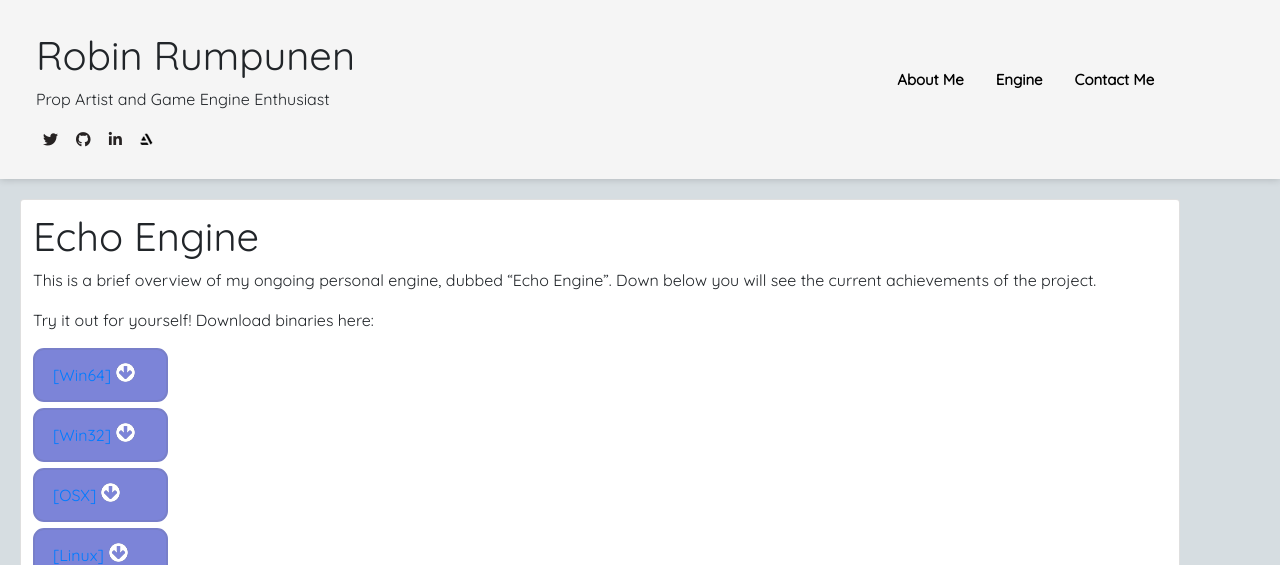
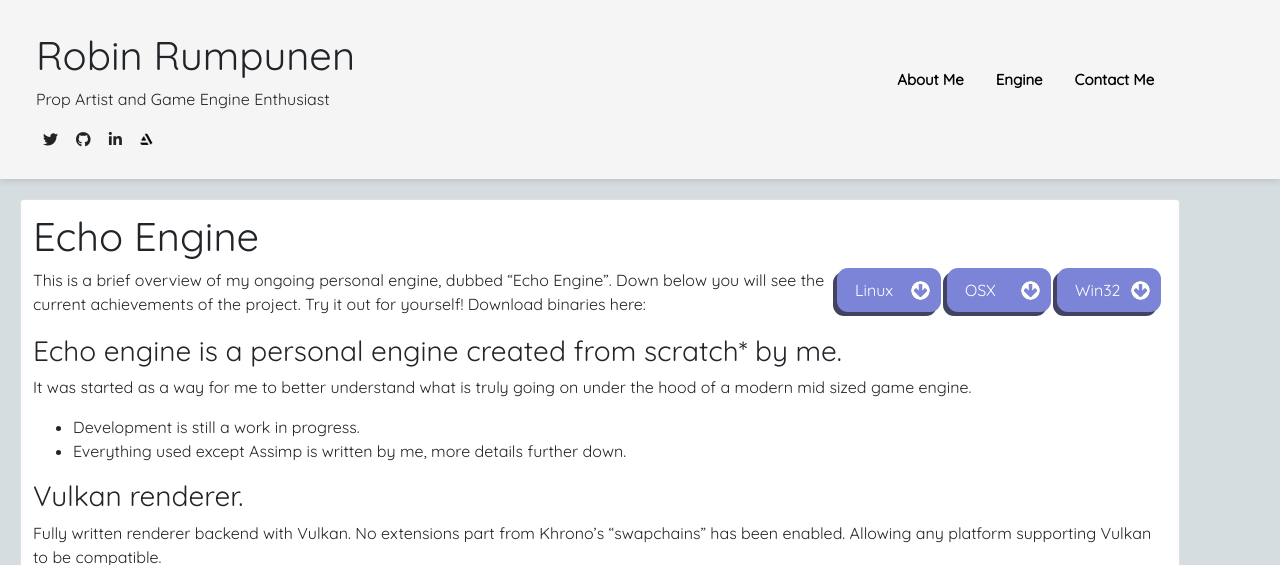
Before and after one commit to RobinRumpunen/robinrumpunen.github.io, a Jekyll site: the page built from engine.md, in a window 1280 px wide, cut to the strip 0-565 px from the top of the page. Built offline with Jekyll 4.4.1, drawn with Linux system fonts in a browser that asks for light colours; nearby versions of some CDN libraries; comment, search, counter and statistics services are not loaded; a style sheet for code colours, icons or effects is not loaded.

Commit message:
refined download buttons.

```diff
--- a/assets/css/main.css
+++ b/assets/css/main.css
@@ -183,32 +183,56 @@ code {
 /* Less than 1920x1080 because the site does not take up the entire screen, because of browser tabs and windows toolbar. */
 
 .btn_dwnload{
-    color: #fff !important;
-    background-color: #7c84d8 !important;
+    color:#fff;
+    background-color: #7c84d8;
 
-    padding-left: 18px !important;
-    padding-right: 15px !important;
-    padding-top: 13px !important;
-    padding-bottom: 13px !important;
-    max-width: 135px !important;
-    margin-bottom: 6px !important;
+    float: right;
+    display: inline;
+    padding-left: 16px;
+    width:104px;
+    max-width:104px;
+    padding-top: 8px;
+    padding-bottom: 8px;
+    margin-bottom: 6px;
+    margin-right: 6px;
+    top: 0;
+    left: 0;
+    position:relative;
+    display: inline-block;
 
-    border: 2px solid !important;
-    border-color: #787fc9 !important;
-    border-radius: 11px !important;
+    font-weight:400;
+    text-decoration: none;
+    border: 2px solid transparent;
+    border-radius: 11px;
+
+    transition: all .15s linear 0s;
+
+    box-shadow: -4px 4px 0 #41435f;
 }
 
-.btn_dwnload::after{
-    content: url(../img/dwnloadIcon.png) !important;
-    padding-left: 5px !important;
-    padding-right: 5px !important;
-    position: absolute !important;
+.btn_dwnload:hover{
+    color:#fff;
+    text-decoration:none;
+    box-shadow: -2px 2px 0 #41435f;
+    top: 2px;
+    left: -2px;
 }
 
-a.btn_dwnload::active{
-    border-color: #8c94e7 !important;
-    color: #fff !important;
-    background-color: #fff !important;
+.btn_dwnload:active{
+    box-shadow: none;
+    top: 4px;
+    left: -4px;
+}
+
+
+.btn_dwnload:after{
+    content: url(../img/dwnloadIcon.png);
+    padding-left: 5px;
+    padding-right: 5px;
+    padding-top: 3px;
+    position: absolute;
+    right:4px;
+
 }
 
 @media (min-width: 1800px) and (min-height: 800px) {
--- a/engine.md
+++ b/engine.md
@@ -6,15 +6,13 @@ permalink: /engine
 ---
 
 # Echo Engine
+<a class="btn_dwnload" href="../download/XXX">Win32</a>
+<a class="btn_dwnload" href="../download/XXX">OSX  </a>
+<a class="btn_dwnload" href="../download/XXX">Linux</a>
 This is a brief overview of my ongoing personal engine, dubbed “Echo Engine”.
 Down below you will see the current achievements of the project.
-
 Try it out for yourself!
 Download binaries here:
-<p class="btn_dwnload"><a href="/download/XXX">[Win64]</a></p>
-<p class="btn_dwnload"><a href="/download/XXX">[Win32]</a></p>
-<p class="btn_dwnload"><a href="/download/XXX">[OSX]</a></p>
-<p class="btn_dwnload"><a href="/download/XXX">[Linux]</a></p>
 
 ### Echo engine is a personal engine created from scratch* by me.
 It was started as a way for me to better understand what is truly going on
```
